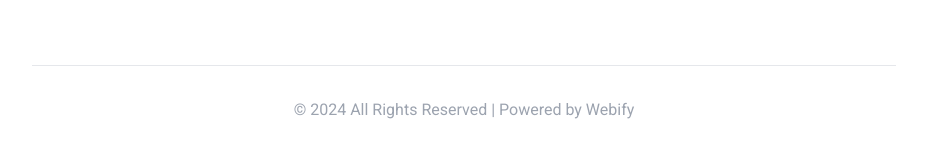
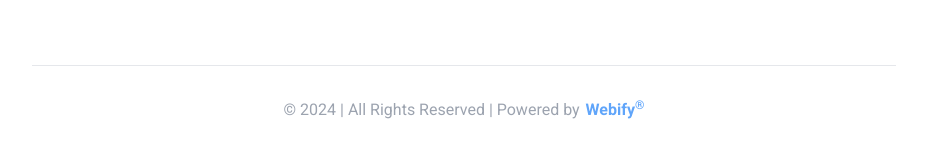
Before and after one commit to webify-io/juice-ordering-app, a Next.js app: page / in a window 1280 px wide. Shown: the part 2199-2357 px from the top of the page, without its empty margins (176-1103 px from the left). Built offline with nearby package versions, Linux system fonts and the light colour scheme.

Commit message:
Update Nex.js to latest version and updated footer

```diff
--- a/package.json
+++ b/package.json
@@ -9,7 +9,7 @@
     "lint": "next lint"
   },
   "dependencies": {
-    "next": "14.2.2",
+    "next": "^14.2.3",
     "next-auth": "^4.24.7",
     "react": "^18",
     "react-dom": "^18"
--- a/src/app/page.js
+++ b/src/app/page.js
@@ -1,6 +1,5 @@
-import Header from '@/components/layout/Header';
-import Hero from '@/components/layout/Hero';
-import HomeMenu from '@/components/layout/HomeMenu';
+import Hero from '../components/layout/Hero';
+import HomeMenu from '../components/layout/HomeMenu';
 import SectionHeaders from '../components/layout/SectionHeaders';
 
 export default function Home() {
--- a/src/components/layout/Footer.js
+++ b/src/components/layout/Footer.js
@@ -1,7 +1,29 @@
+'use client';
+
+import React, { useState, useEffect } from 'react';
+
 export default function Footer() {
+	const [currentYear, setCurrentYear] = useState(null);
+
+	useEffect(() => {
+		const year = new Date().getFullYear();
+		setCurrentYear(year);
+	}, []);
+
 	return (
 		<footer className="border-t p-8 text-center text-gray-400 mt-16">
-			&copy; 2024 All Rights Reserved | Powered by Webify
+			<div>
+				&copy; {currentYear} | All Rights Reserved | Powered by
+				<a
+					href="https://webify-io.github.io/webify/"
+					target="_blank"
+					rel="noopener noreferrer"
+					style={{ marginLeft: '6px' }}
+					className="text-blue-400 font-semibold"
+				>
+					Webify<sup>&reg;</sup>
+				</a>
+			</div>
 		</footer>
 	);
 }
```
Also changed, not shown: 2 other files (tests, documents, lock files or other folders).
